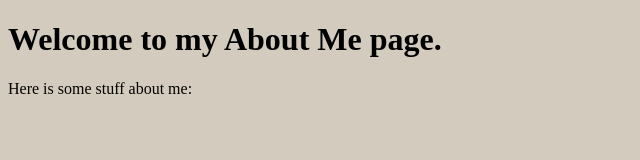
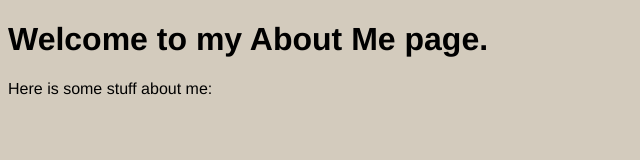
Before and after one commit to cdubicki/cdubicki.github.io, a plain HTML site: page about-me.html in a window 1280 px wide. Shown: the whole page, without its empty margins (0-640 px from the left). Drawn offline with Linux system fonts and the light colour scheme.

Commit message:
Update about-me.html

```diff
--- a/about-me.html
+++ b/about-me.html
@@ -3,7 +3,7 @@
 <head>
 <title>About Me</title>
 <style>
-  body {background-color:#D3CBBD;}
+  body {background-color:#D3CBBD; font-family:Helvetica;}
 </style>
 </head>
 <h1>Welcome to my About Me page.</h1>
```
